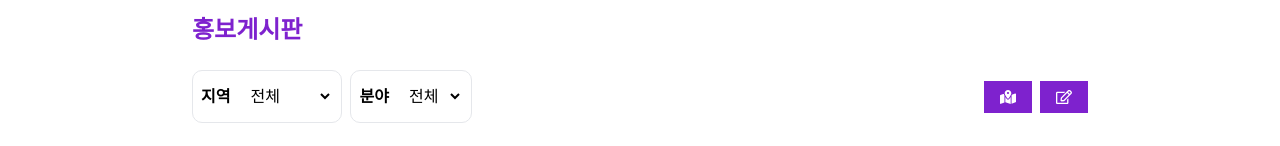
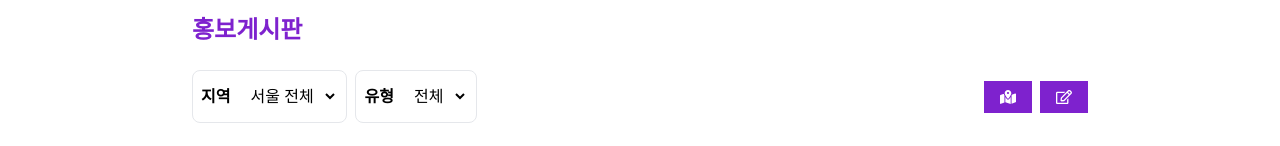
Before and after one commit to goorm-6th-Kakao-Goorm-GroovyMap/GroovyMap-FE, a Next.js app: page /promotion-place in a window 1280 px wide. Shown: the part 292-438 px from the top of the page. Built offline with nearby package versions, Linux system fonts and the light colour scheme; a web font is replaced by a local one.

Commit message:
feat:지도드롭다운과 map연결

```diff
--- a/app/promotion-place/page.tsx
+++ b/app/promotion-place/page.tsx
@@ -1,11 +1,76 @@
+'use client'
+
+import { useState, useEffect, useRef } from 'react'
 import { IoMdSearch } from 'react-icons/io'
 import { FaRegEdit } from 'react-icons/fa'
 import { FaMapLocationDot } from 'react-icons/fa6'
 
+const areas: Record<string, { name: string; lat: number; lng: number }> = {
+    seoul: { name: '서울 전체', lat: 37.5665, lng: 126.978 },
+    yongsan: { name: '용산구', lat: 37.5326, lng: 126.9906 },
+    gangnam: { name: '강남구', lat: 37.4979, lng: 127.0276 },
+    jongno: { name: '종로구', lat: 37.5729, lng: 126.9793 },
+    //나머지 서울 구단위로 추가하기
+}
+
+declare global {
+    interface Window {
+        kakao: any
+    } //후에 따로 빼주기
+}
+
 export default function PromotionPlace() {
+    const [showMap, setShowMap] = useState(false) //지도버튼
+    const [selectedArea, setSelectedArea] = useState('seoul') //지역기본설정
+    const mapRef = useRef<any>(null)
+
+    const handleMapButtonClick = () => {
+        setShowMap(!showMap)
+    }
+
+    const handleAreaChange = (e: React.ChangeEvent<HTMLSelectElement>) => {
+        setSelectedArea(e.target.value)
+    }
+
+    useEffect(() => {
+        if (showMap) {
+            if (!mapRef.current) {
+                const script = document.createElement('script')
+                script.src = `//dapi.kakao.com/v2/maps/sdk.js?appkey=${process.env.NEXT_PUBLIC_KAKAO_MAP_API_KEY}&autoload=false`
+                script.async = true
+                document.head.appendChild(script)
+
+                script.onload = () => {
+                    window.kakao.maps.load(() => {
+                        const container = document.getElementById('map')
+                        const options = {
+                            center: new window.kakao.maps.LatLng(areas[selectedArea].lat, areas[selectedArea].lng),
+                            level: 7,
+                        }
+                        const kakaoMap = new window.kakao.maps.Map(container, options)
+                        mapRef.current = kakaoMap
+                    })
+                }
+
+                return () => {
+                    document.head.removeChild(script)
+                }
+            } else {
+                const moveLatLon = new window.kakao.maps.LatLng(areas[selectedArea].lat, areas[selectedArea].lng)
+                mapRef.current.setCenter(moveLatLon)
+            }
+        }
+    }, [showMap, selectedArea])
+
+    useEffect(() => {
+        if (mapRef.current && !showMap) {
+            mapRef.current = null
+        }
+    }, [showMap])
+
     return (
-        <main className="main-container flex min-h-screen flex-col items-center p-6">
-            <div className="content flex-1 w-full max-w-4xl">
+        <main className="flex min-h-screen flex-col items-center p-6">
+            <div className="flex-1 w-full max-w-4xl">
                 {/* 검색창 */}
                 <div className="flex justify-center items-center mb-6">
                     <div className="relative w-full max-w-md">
@@ -19,74 +84,53 @@ export default function PromotionPlace() {
                         </div>
                     </div>
                 </div>
-                {/* 메뉴이름*/}
-                <header className="header mb-6">
+                {/* 메뉴이름 */}
+                <header className="mb-6">
                     <h1 className="text-2xl font-bold text-purple-700">홍보게시판</h1>
                 </header>
                 {/* 게시판 필터링부분 */}
                 <section className="mb-6">
                     <div className="flex flex-wrap justify-between items-center mb-6 space-x-4">
                         <div className="flex items-center space-x-2">
-                            <div
-                                className="flex items-center border rounded-lg p-2 bg-white"
-                                style={{ borderRadius: '10px' }}
-                            >
+                            <div className="flex items-center border rounded-lg p-2 bg-white">
                                 <label className="font-bold mr-2">지역</label>
-                                <select className="border-none p-2 bg-white">
-                                    <option value="전체">전체</option>
-                                    <option value="강남구">강남구</option>
-                                    <option value="강동구">강동구</option>
-                                    <option value="강북구">강북구</option>
-                                    <option value="강서구">강서구</option>
-                                    <option value="관악구">관악구</option>
-                                    <option value="광진구">광진구</option>
-                                    <option value="구로구">구로구</option>
-                                    <option value="금천구">금천구</option>
-                                    <option value="노원구">노원구</option>
-                                    <option value="도봉구">도봉구</option>
-                                    <option value="동대문구">동대문구</option>
-                                    <option value="동작구">동작구</option>
-                                    <option value="마포구">마포구</option>
-                                    <option value="서대문구">서대문구</option>
-                                    <option value="서초구">서초구</option>
-                                    <option value="성동구">성동구</option>
-                                    <option value="성북구">성북구</option>
-                                    <option value="송파구">송파구</option>
-                                    <option value="양천구">양천구</option>
-                                    <option value="영등포구">영등포구</option>
-                                    <option value="용산구">용산구</option>
-                                    <option value="은평구">은평구</option>
-                                    <option value="종로구">종로구</option>
-                                    <option value="중구">중구</option>
-                                    <option value="중랑구">중랑구</option>
+                                <select
+                                    className="border-none p-2 bg-white"
+                                    value={selectedArea}
+                                    onChange={handleAreaChange}
+                                >
+                                    {Object.keys(areas).map((key) => (
+                                        <option key={key} value={key}>
+                                            {areas[key].name}
+                                        </option>
+                                    ))}
                                 </select>
                             </div>
-                            <div
-                                className="flex items-center border rounded-lg p-2 bg-white"
-                                style={{ borderRadius: '10px' }}
-                            >
-                                <label className="font-bold mr-2">분야</label>
+                            <div className="flex items-center border rounded-lg p-2 bg-white">
+                                <label className="font-bold mr-2">유형</label>
                                 <select className="border-none p-2 bg-white">
-                                    <option value="">전체</option>
-                                    <option value="음악">음악</option>
-                                    <option value="연극">연극</option>
-                                    <option value="댄스">댄스</option>
-                                    <option value="미술">미술</option>
-                                    <option value="영화">영화</option>
+                                    <option value="all">전체</option>
+                                    <option value="band">밴드</option>
+                                    <option value="music">음악</option>
+                                    <option value="dance">춤</option>
                                 </select>
                             </div>
                         </div>
                         <div className="flex items-center space-x-2">
-                            <button className="bg-purple-700 text-white py-2 px-4">
+                            {/* 지도 버튼 */}
+                            <button className="bg-purple-700 text-white py-2 px-4" onClick={handleMapButtonClick}>
                                 <FaMapLocationDot />
                             </button>
+                            {/* 게시글 작성 버튼 */}
                             <button className="bg-purple-700 text-white py-2 px-4">
                                 <FaRegEdit />
                             </button>
                         </div>
                     </div>
-                    <div className="border p-4">
-                        {/* 여기에 게시판 내용을 추가하세요 */}
+                    {/* 지도 표시 부분 */}
+                    {showMap && <div className="w-full h-96 border" id="map"></div>}
+                    {/* 게시판 내용 */}
+                    <div className="border p-4 mb-6">
                         <p>게시판 내용</p>
                     </div>
                 </section>
```
